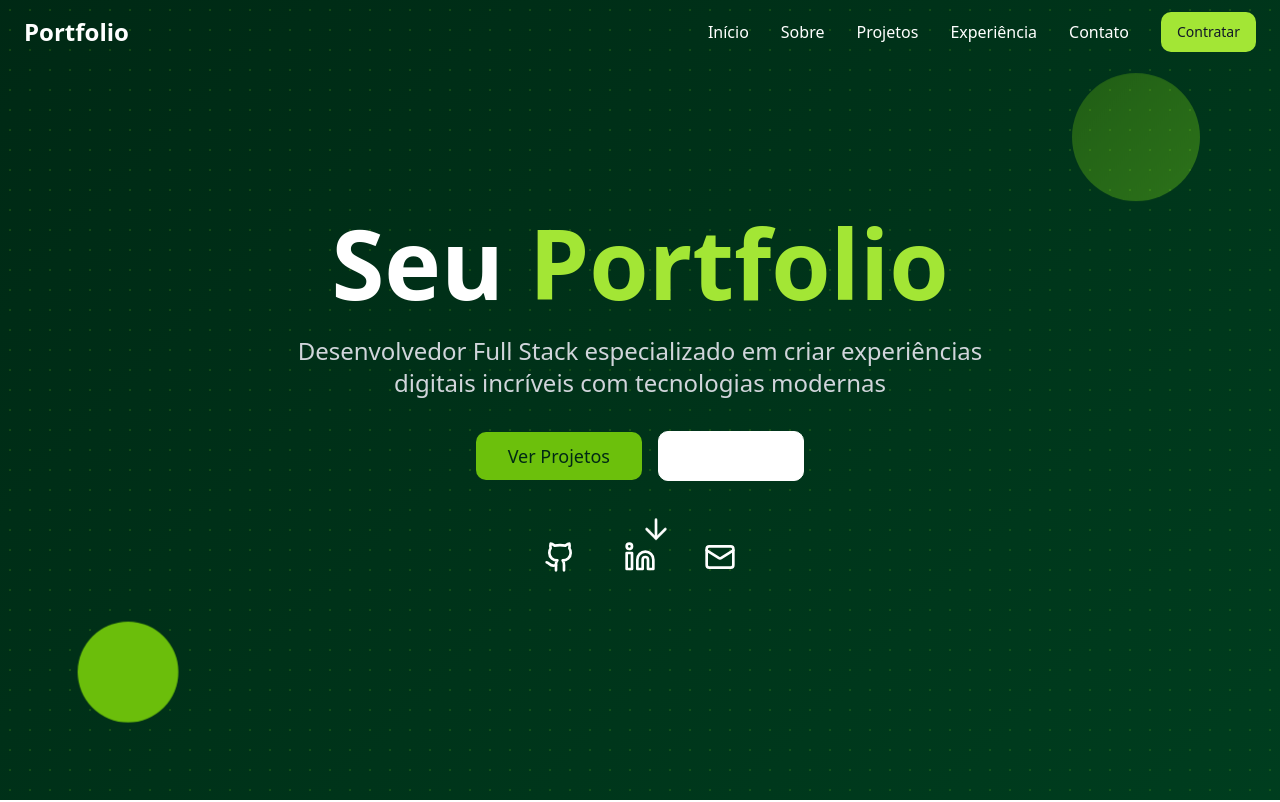
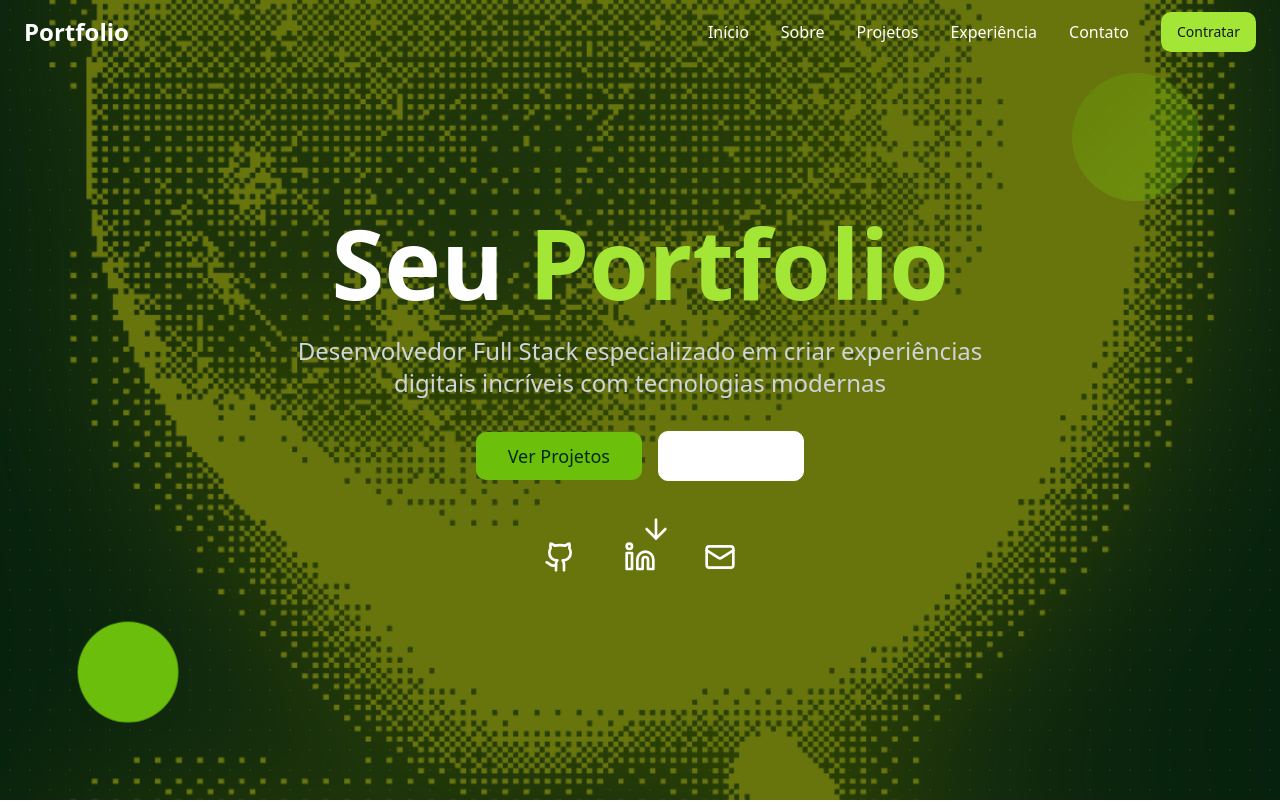
Before and after one commit to eutiagosantos/portifolio, a React (Vite) app: page / in a window 1280 px wide. Shown: the top 802 px of the page. Built offline with nearby package versions, Linux system fonts and the light colour scheme.

Commit message:
Add background image to Hero
Set the provided image as the background for the Hero section.

```diff
--- a/src/components/portfolio/Hero.tsx
+++ b/src/components/portfolio/Hero.tsx
@@ -1,13 +1,25 @@
+
 import { Button } from "@/components/ui/button";
 import { ArrowDown, Github, Linkedin, Mail } from "lucide-react";
 
 const Hero = () => {
   return (
-    <section className="min-h-screen gradient-hero relative overflow-hidden flex items-center justify-center">
+    <section className="min-h-screen relative overflow-hidden flex items-center justify-center">
+      {/* Background image with overlay */}
+      <div
+        className="absolute inset-0 bg-cover bg-center bg-no-repeat"
+        style={{
+          backgroundImage: "url('/lovable-uploads/874b2449-32a4-4973-88f2-9b632b8a5f53.png')"
+        }}
+      ></div>
+
+      {/* Dark overlay for better text readability */}
+      <div className="absolute inset-0 bg-black/50"></div>
+
       {/* Animated background elements */}
-      <div className="absolute inset-0 dots-pattern opacity-20"></div>
-      <div className="absolute top-20 right-20 w-32 h-32 rounded-full gradient-lime opacity-30 animate-float"></div>
-      <div className="absolute bottom-20 left-20 w-24 h-24 rounded-full portfolio-lime opacity-40 animate-pulse-glow"></div>
+      <div className="absolute inset-0 dots-pattern opacity-10"></div>
+      <div className="absolute top-20 right-20 w-32 h-32 rounded-full gradient-lime opacity-20 animate-float"></div>
+      <div className="absolute bottom-20 left-20 w-24 h-24 rounded-full portfolio-lime opacity-30 animate-pulse-glow"></div>
 
       <div className="container mx-auto px-6 text-center relative z-10">
         <div className="scroll-fade-in">
```
Also changed, not shown: public/lovable-uploads/874b2449-32a4-4973-88f2-9b632b8a5f53.png (added).
